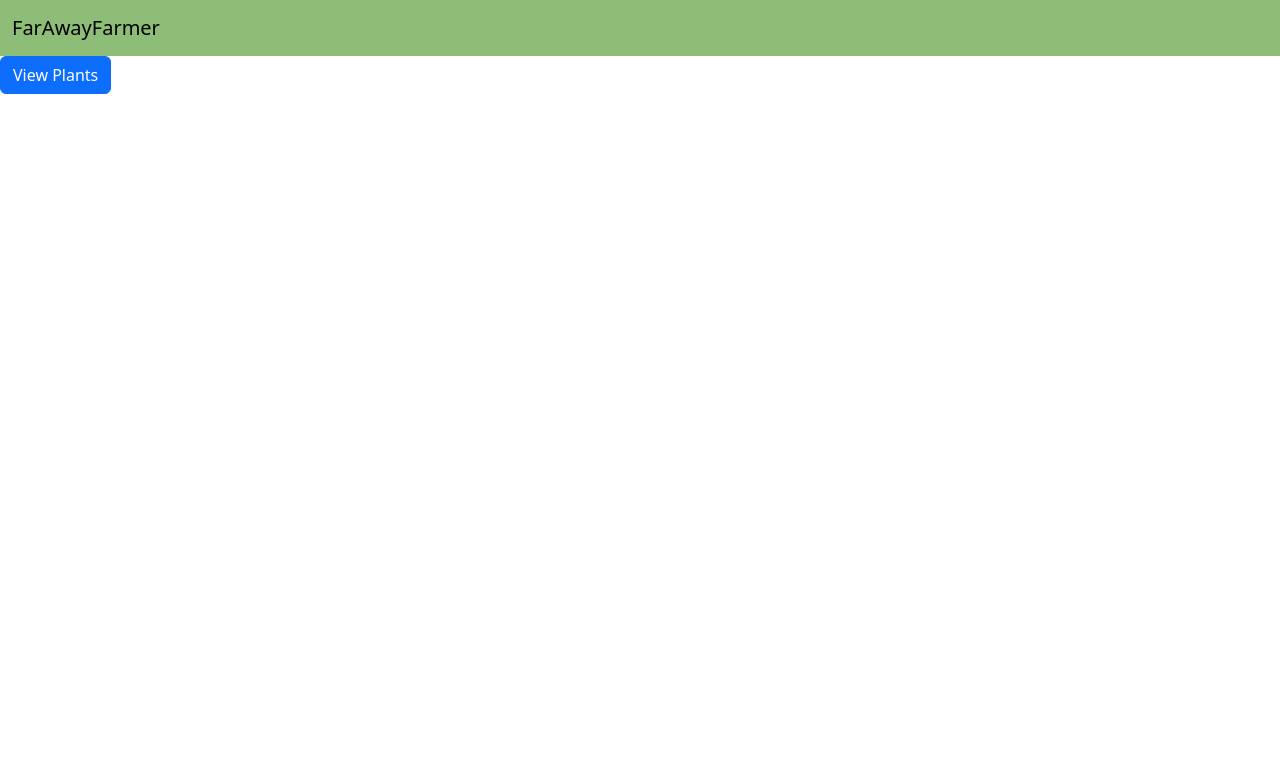
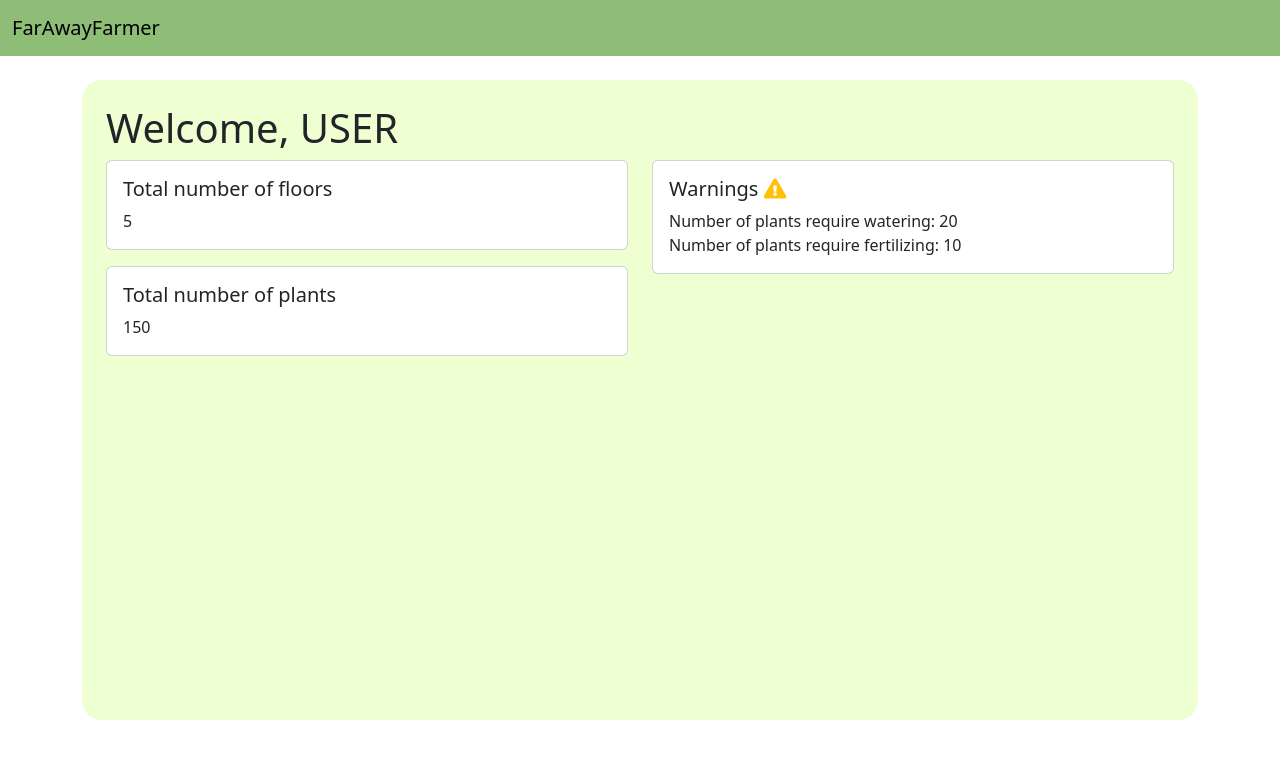
Before and after one commit to vioryllis/CSC2012_PSD2, a Django app: page / in a window 1280 px wide. Shown: the top 759 px of the page. Run offline with Django 5.2, Linux system fonts and the light colour scheme; data comes from the database, SQL or seed files in the repository.

Commit message:
Added dashboard

```diff
--- a/psd2/farawayfarmer/templates/farawayfarmer/dashboard.html
+++ b/psd2/farawayfarmer/templates/farawayfarmer/dashboard.html
@@ -2,5 +2,51 @@
 {% block content %}
 <!-- CHOOSE PLANT FROM A SELECTION OF LEVELS -->
 <!-- Enpoint: / -->
-<a href="/plants" class="btn btn-primary">View Plants</a>
+<link href="https://cdnjs.cloudflare.com/ajax/libs/font-awesome/5.15.4/css/all.min.css" rel="stylesheet">
+<style>
+    /* Custom CSS for rounded container */
+    .rounded-container {
+        border-radius: 20px;
+        background-color: #EEFFD1; /* Adjust background color as needed */
+        padding: 20px;
+        height: 80%;
+    }
+</style>
+<!-- <a href="/plants" class="btn btn-primary">View Plants</a> -->
+<div class="container mt-4">
+    <!-- Rounded container behind main content -->
+    <!-- Main content container -->
+    <div class="rounded-container p-4">
+        <!-- Dashboard content goes here -->
+        <h1>Welcome, USER</h1>
+        <div class="row">
+            <div class="col-md-6">
+                <div class="card mb-3">
+                    <div class="card-body">
+                        <h5 class="card-title">Total number of floors</h5>
+                        <p class="card-text">5</p>
+                    </div>
+                </div>
+                <div class="card mb-3">
+                    <div class="card-body">
+                        <h5 class="card-title">Total number of plants</h5>
+                        <p class="card-text">150</p>
+                    </div>
+                </div>
+            </div>
+            <div class="col-md-6">
+                <div class="card mb-3">
+                    <div class="card-body">
+                        <h5 class="card-title">Warnings <span class="mr-2"><i class="fas fa-exclamation-triangle text-warning"></i></span></h5>
+
+
+                        <p class="card-text">Number of plants require watering: 20<br>Number of plants require fertilizing: 10</p>
+                    </div>
+                </div>
+            </div>
+        </div>
+    </div>
+</div>
+
+</body>
 {% endblock %}
```
Also changed, not shown: psd2/psd2/settings.py (+4 -4 lines).
